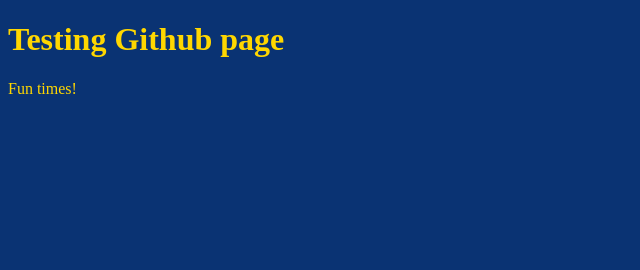
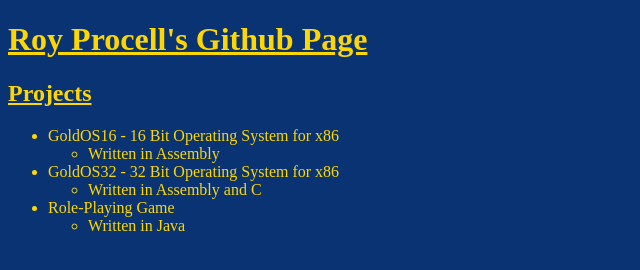
Before and after one commit to royprocell/royprocell.github.io, a plain HTML site: page index.html in a window 1280 px wide. Shown: the whole page, without its empty margins (0-640 px from the left). Drawn offline with Linux system fonts and the light colour scheme.

Commit message:
Added list of projects

```diff
--- a/index.html
+++ b/index.html
@@ -1,10 +1,24 @@
 <!DOCTYPE html>
-<html style="background-color:#0A3373; color:#FFD700"">
-<head>
-	<title>Roy Procell's Github Page</title>
-</head>
-<body>
-	<h1>Testing Github page</h1>
-	<p>Fun times!</p>
-</body>
+<html style="background-color:#0A3373; color:#FFD700">
+	<head>
+		<title>Roy Procell's Github Page</title>
+	</head>
+	<body>
+		<h1><strong><u>Roy Procell's Github Page</u></strong></h1>
+		<h2><u>Projects</u></h2>
+		<ul>
+			<li>GoldOS16 - 16 Bit Operating System for x86</li>
+				<ul>
+					<li>Written in Assembly</li>
+				</ul>
+			<li>GoldOS32 - 32 Bit Operating System for x86</li>
+				<ul>
+					<li>Written in Assembly and C</li>
+				</ul>
+			<li>Role-Playing Game</li>
+				<ul>
+					<li>Written in Java</li>
+				</ul>
+		</ul>
+	</body>
 </html>
```
